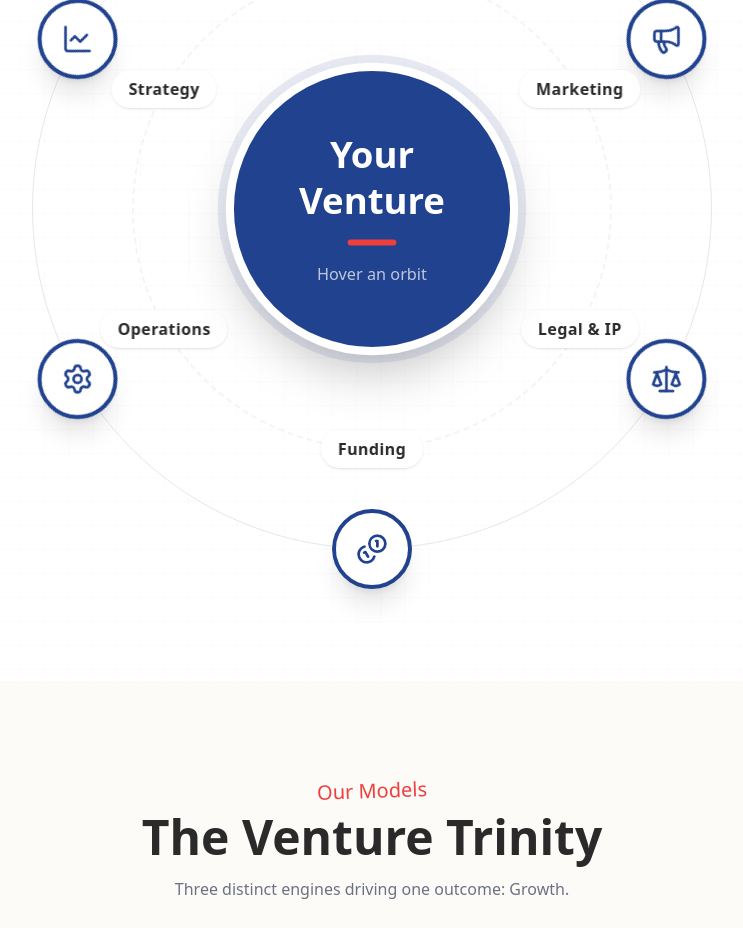
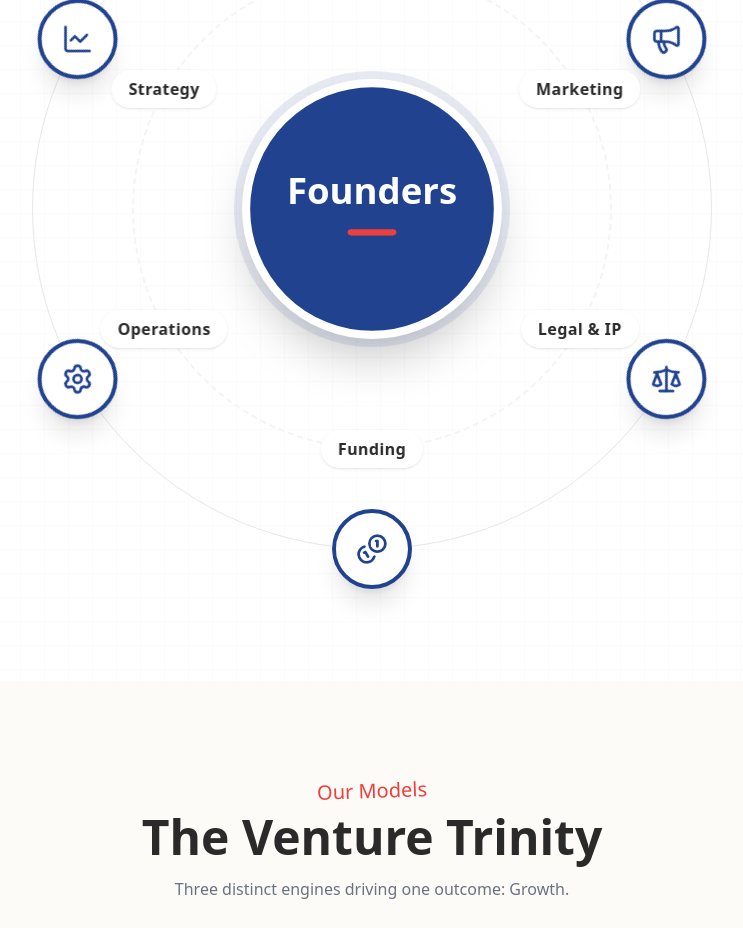
Before and after one commit to mtforstartups-hub/venturizer, a Next.js app: page / in a window 1280 px wide. Shown: the part 2060-2988 px from the top of the page, without its empty margins (268-1011 px from the left). Built offline with nearby package versions, Linux system fonts and the light colour scheme.

Commit message:
changed core in solution 360

```diff
--- a/app/components/Solution360.tsx
+++ b/app/components/Solution360.tsx
@@ -125,7 +125,7 @@ export default function Solution360() {
           <motion.div
             animate={{ scale: [1, 1.02, 1] }}
             transition={{ duration: 4, repeat: Infinity, ease: "easeInOut" }}
-            className="absolute z-30 w-72 h-72 bg-[#21428E] rounded-full shadow-2xl flex flex-col items-center justify-center text-center p-8 border-8 border-white ring-8 ring-[#21428E]/10"
+            className="absolute z-30 w-64 h-64 bg-[#21428E] rounded-full shadow-2xl flex flex-col items-center justify-center text-center p-8 border-8 border-white ring-8 ring-[#21428E]/10"
           >
             {active ? (
               <motion.div
@@ -152,14 +152,12 @@ export default function Solution360() {
                 className="flex flex-col items-center"
               >
                 <span className="text-white font-bold text-4xl leading-tight">
-                  Your
-                  <br />
-                  Venture
+                  Founders
                 </span>
                 <div className="w-12 h-1.5 bg-[#EF3F3C] my-4 rounded-full" />
-                <span className="text-white/70 text-base font-medium">
+                {/* <span className="text-white/70 text-base font-medium">
                   Hover an orbit
-                </span>
+                </span> */}
               </motion.div>
             )}
           </motion.div>
@@ -196,10 +194,11 @@ export default function Solution360() {
                   }}
                 >
                   <span
-                    className={`text-base font-bold tracking-wide whitespace-nowrap px-4 py-1.5 rounded-full bg-white/80 backdrop-blur-sm border transition-colors duration-300 ${isActive
-                      ? "text-[#EF3F3C] border-[#EF3F3C]/30 shadow-md"
-                      : "text-[#2A2A2A] border-transparent shadow-sm"
-                      }`}
+                    className={`text-base font-bold tracking-wide whitespace-nowrap px-4 py-1.5 rounded-full bg-white/80 backdrop-blur-sm border transition-colors duration-300 ${
+                      isActive
+                        ? "text-[#EF3F3C] border-[#EF3F3C]/30 shadow-md"
+                        : "text-[#2A2A2A] border-transparent shadow-sm"
+                    }`}
                   >
                     {s.title}
                   </span>
@@ -264,9 +263,10 @@ export default function Solution360() {
                         // Explicit strict sizing prevents pill shapes!
                         style={{ width: ICON_SIZE, height: ICON_SIZE }}
                         className={`rounded-full shadow-xl border-4 flex items-center justify-center cursor-pointer transition-colors duration-300
-                          ${isActive
-                            ? "bg-[#21428E] border-[#EF3F3C] text-white"
-                            : "bg-white border-[#21428E] text-[#21428E] hover:border-[#EF3F3C] hover:text-[#EF3F3C]"
+                          ${
+                            isActive
+                              ? "bg-[#21428E] border-[#EF3F3C] text-white"
+                              : "bg-white border-[#21428E] text-[#21428E] hover:border-[#EF3F3C] hover:text-[#EF3F3C]"
                           }`}
                         onMouseEnter={() => {
                           setIsPaused(true);
```
